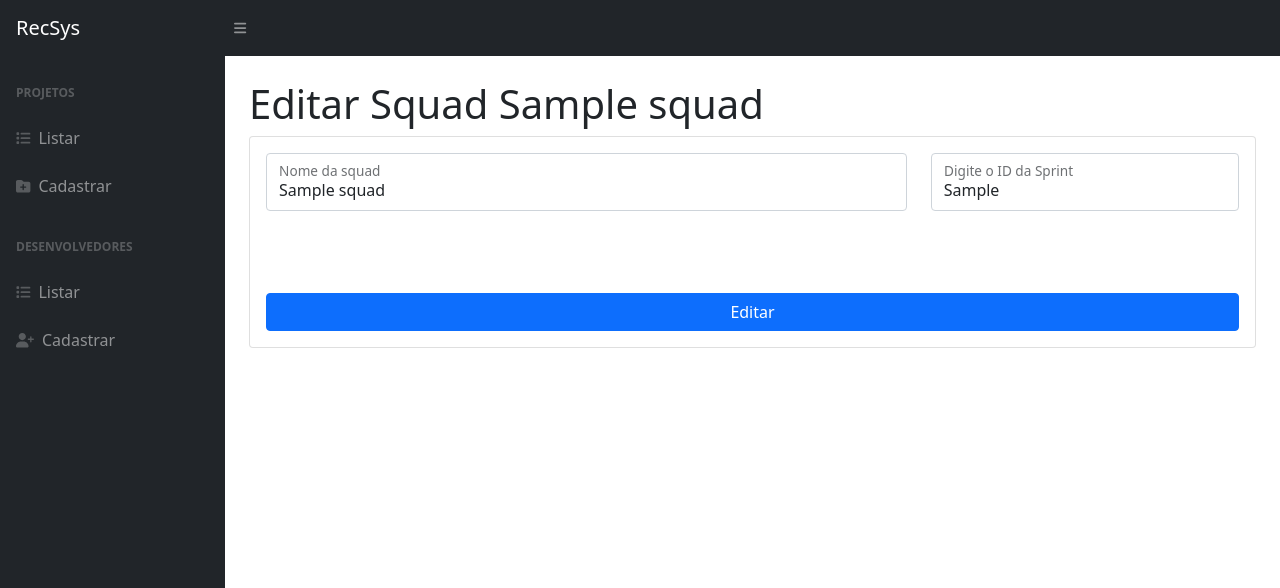
After one commit to ViniciusOliveiraAndrade/Mestrado, a Django app: page /projeto/1/squad/1/editar in a window 1280 px wide. The commit adds this page. Shown: the top 588 px of the page. Run offline with Django 4.2, Linux system fonts and the light colour scheme; tables that the repository leaves empty hold one stand-in row (values such as "Sample post"); some libraries are stand-ins or nearby versions.

Commit message:
Adição de cadastrar, detalhar, editar e listar squad

```diff
--- a/recsys/core/models.py
+++ b/recsys/core/models.py
@@ -14,7 +14,10 @@ class MProject(models.Model):
 class Squad(models.Model):
     nome = models.CharField(max_length=100)
     sprint = models.CharField(max_length=3)
-    nome = models.ForeignKey(MProject, on_delete=models.CASCADE)
+    projeto = models.ForeignKey(MProject, on_delete=models.CASCADE)
+
+    def __str__(self):
+        return self.nome + " - " + self.projeto.name
 
 
 class MDev(models.Model):
@@ -60,7 +63,6 @@ class Linguagem(models.Model):
     def __str__(self):
         return self.nome
 
-
 # class Squad(models.Model):
 #     nome = models.CharField(max_length=100)
 #     sprint = models.CharField(max_length=3)
--- /dev/null
+++ b/recsys/core/templates/core/editar_squad.html
@@ -0,0 +1,34 @@
+{% extends 'core/layout/base.html'%}
+
+{% block main %}
+<h1 class="mt-4">Editar Squad {{squad.nome}}</h1>
+
+<div class="card mb-4">
+    <div class="card-body">
+        <form action="{% url 'core:editar_squad' squad.projeto.id squad.id %}" method="post" >
+            {% csrf_token %}
+            <div class="row mb-3">
+                <div class="col-md-8">
+                    <div class="form-floating mb-3 mb-md-0">
+                        <input class="form-control"name="nome"  id="nome" type="text" placeholder="Insira o nome da Squad" value="{{squad.nome}}" required />
+                        <label for="nome">Nome da squad</label>
+                    </div>
+                </div>
+                <div class="col-md-4">
+                    <div class="form-floating mb-3 mb-md-0">
+                        <input class="form-control"name="sprint"  id="sprint" type="text" placeholder="Insira o ID da Squad " value="{{squad.sprint}}" required />
+                        <label for="sprint">Digite o ID da Sprint</label>
+                        <input class="form-control invisible"name="projeto"  id="projeto" type="text" value="{{squad.projeto.id}}" />
+                    </div>
+                </div>
+            </div>
+            <div class="mt-4 mb-0">
+                <div class="d-grid">
+                    <input class="btn btn-primary btn-block" type="submit" value="Editar">
+                </div>
+            </div>
+        </form>
+    </div>
+</div>
+
+{% endblock %}
--- a/recsys/core/urls.py
+++ b/recsys/core/urls.py
@@ -13,8 +13,9 @@ urlpatterns = [
 
     path('projeto/<int:projeto_id>/recomendacao', views.recomendacao, name="recomendacao"),
 
+    path('projeto/<int:projeto_id>/squads', views.listar_squad, name="squads"),
     path('projeto/<int:projeto_id>/squad/<int:squad_id>', views.detalhar_squad, name="detalhe_squad"),
     path('projeto/<int:projeto_id>/squad/cadastro', views.cadastrar_squad, name="cadastro_squad"),
-    path('projeto/<int:projeto_id>/squad/<int:squad_id>/edit', views.editar_squad, name="editar_squad"),
+    path('projeto/<int:projeto_id>/squad/<int:squad_id>/editar', views.editar_squad, name="editar_squad"),
 
 ]
--- a/recsys/core/views.py
+++ b/recsys/core/views.py
@@ -1,5 +1,5 @@
 from django.shortcuts import render, redirect, get_object_or_404
-from django.http import HttpResponse
+from django.http import HttpResponse, JsonResponse
 from .models import *
 
 
@@ -80,11 +80,46 @@ def cadastrar_desenvolverdor(request):
 def recomendacao(request, projeto_id):
     return HttpResponse("Tela da recomendação do projeto %s" % projeto_id)
 
+def listar_squad(request, projeto_id):
+    projeto = get_object_or_404(MProject,pk=projeto_id)
+    args = {"projeto":projeto}
+    return render(request, "core/listar_squads.html", args)
+
 def detalhar_squad(request, projeto_id, squad_id):
-    return HttpResponse("Tela do squad do projeto %s" % squad_id)
+    squad = get_object_or_404(Squad, pk=squad_id)
+    args = {"squad": squad}
+
+    return render(request, "core/detalhe_squad.html", args)
 
 def cadastrar_squad(request, projeto_id):
-    return HttpResponse("Tela de cadastro da squad para o projeto %s" % projeto_id)
+    projeto = get_object_or_404(MProject, pk=projeto_id)
+    args = {"projeto": projeto}
+
+    if request.method == "POST":
+        try:
+            nome = request.POST['nome']
+            sprint = request.POST['sprint']
+            squad = Squad(nome=nome, sprint=sprint, projeto=projeto)
+            squad.save()
+            return redirect("core:squads", projeto_id=projeto.id)
+
+        except (KeyError):
+            return render(request, "core/cadastrar_squad.html", args)
+    else:
+        return render(request, "core/cadastrar_squad.html", args)
 
 def editar_squad(request, projeto_id, squad_id):
-    return HttpResponse("Tela de editar o squad {} do projeto {}".format(squad_id, projeto_id))
+    squad = get_object_or_404(Squad, pk=squad_id)
+    args = {"squad": squad}
+
+    if request.method == "POST":
+        try:
+            squad.nome = request.POST['nome']
+            squad.sprint = request.POST['sprint']
+            squad.save()
+            return redirect("core:squads", projeto_id=squad.projeto.id)
+
+        except (KeyError):
+            return render(request, "core/editar_squad.html", args)
+    else:
+        return render(request, "core/editar_squad.html", args)
```
Also changed, not shown: recsys/core/templates/core/cadastrar_squad.html (added, +34 -0 lines), recsys/core/templates/core/detalhe_projeto.html (+41 -10 lines), recsys/core/templates/core/detalhe_squad.html (added, +34 -0 lines), recsys/core/templates/core/listar_squads.html (added, +53 -0 lines).
